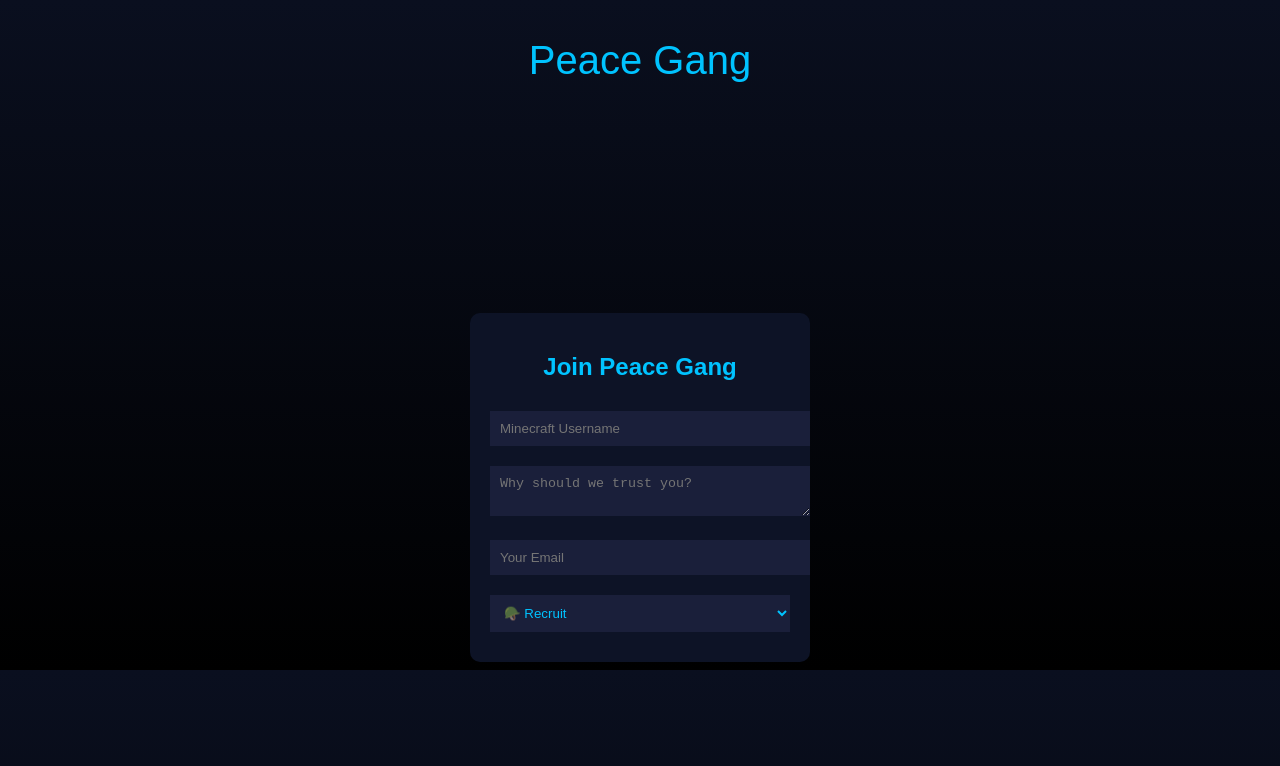
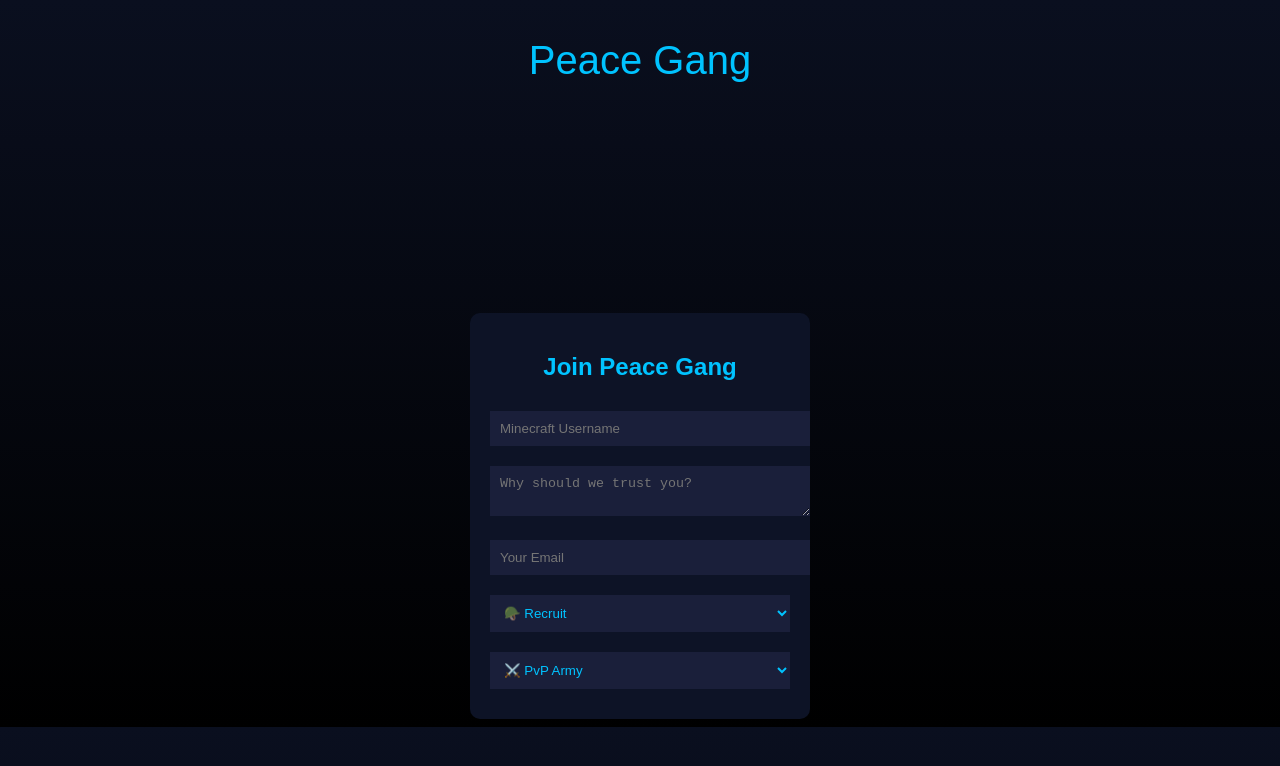
Before and after one commit to Z1ngoGD/PeaceGang, a website: page public/index.html in a window 1280 px wide. Drawn offline with Linux system fonts and the light colour scheme.

Commit message:
Add files via upload

```diff
--- a/public/index.html
+++ b/public/index.html
@@ -39,3 +39,8 @@
   <option value="Financial Master">👑 Financial Master</option>
 
 </select>
+<select name="division" id="division" onchange="updateRanks()">
+  <option value="pvp">⚔️ PvP Army</option>
+  <option value="builder">🏗️ Builders</option>
+  <option value="banker">💰 Bankers</option>
+</select>
```
